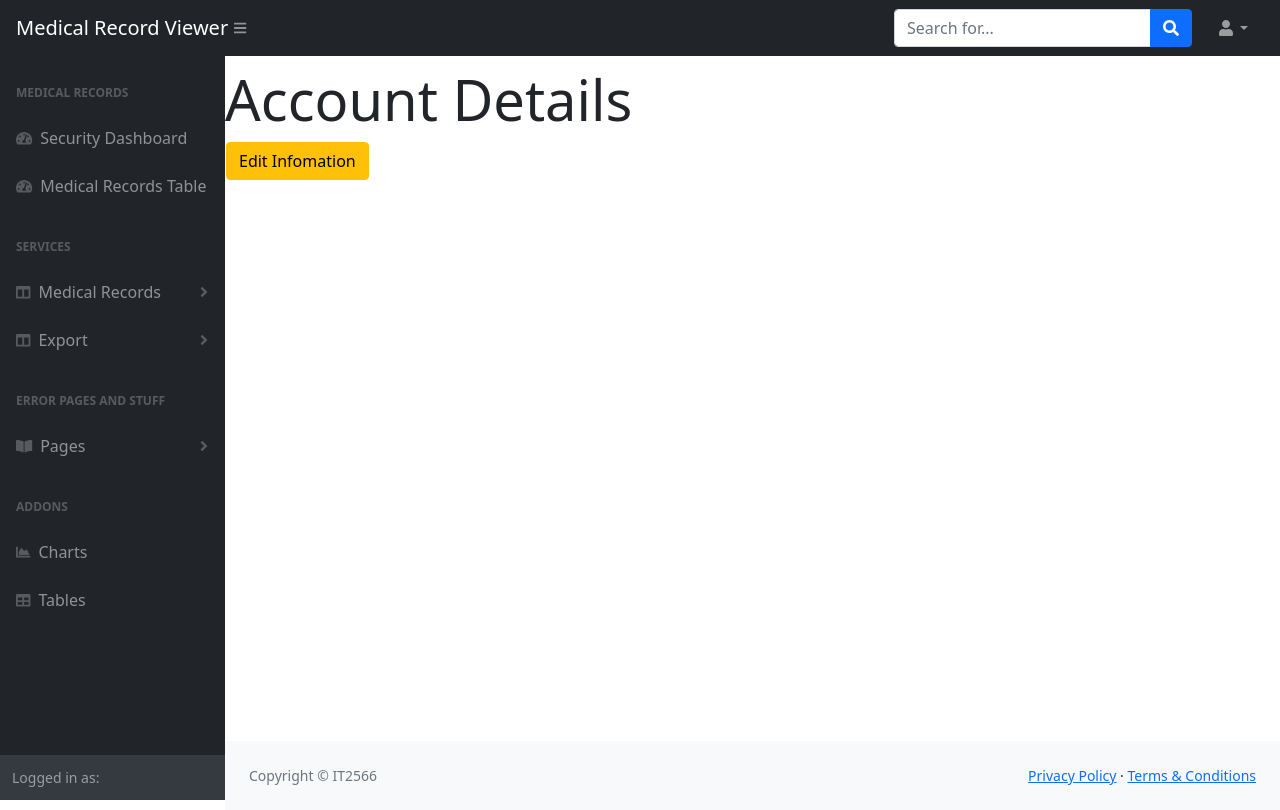
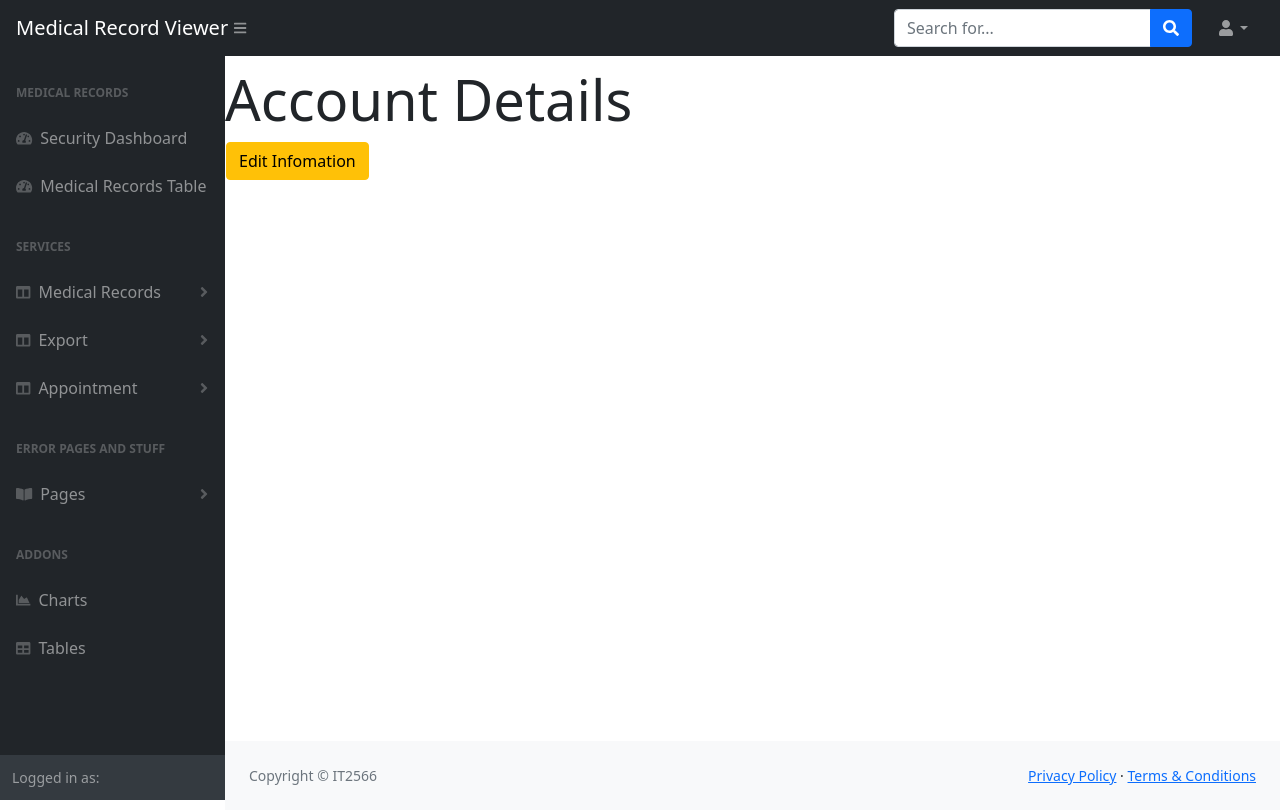
Before and after one commit to goheesheng/Infosec_Project, a Flask app: page /viewUser in a window 1280 px wide. Run offline with Flask 2, Linux system fonts and the light colour scheme; parts of the project's set-up code (start-up, migrations or seed data) failed here and were passed over; some libraries are stand-ins or nearby versions.

Commit message:
Added landing page for appointments

```diff
--- a/forms.py
+++ b/forms.py
@@ -2,7 +2,7 @@ import re
 from wtforms import StringField, validators, SubmitField, FileField, PasswordField
 from wtforms import Form, StringField, SelectField, TextAreaField, validators, PasswordField, BooleanField, FileField, PasswordField, IntegerField, DateField
 from wtforms_validators import AlphaSpace, AlphaNumeric, Integer
-#from wtforms.fields.html5 import DateField #Used for wtforms versions below 3.0.0
+from wtforms.fields.html5 import DateField #Used for wtforms versions below 3.0.0
 #from wtforms.fields.datetime import DateField #Used for wtforms version 3.0.0 onwards
 
 class FileSubmit(Form):
--- a/main.py
+++ b/main.py
@@ -1690,11 +1690,38 @@ with app.app_context():
             cursor = cnxn.cursor()
             user_appointment = str(appointment.date.data) + ", " + appointment.time.data
             print(user_appointment)
-            cursor.execute("update patients set appointment = ? where username = ?",(user_appointment,session['patients']))
-            flash(f'Your appointment has been booked on: {user_appointment}','success')
-            return redirect(url_for('appointment'))
-        print(session['patients'])
-        return render_template('appointment.html', form = appointment)
+            cursor.execute("update patients set appointment = ? where patient_id = ?",(user_appointment,session['id']))
+            cursor.commit()
+            flash(f'Your appointment has been successfully booked!','success')
+            return redirect(url_for('viewappointment'))
+        print(session['id'])
+        cursor = cnxn.cursor()
+        cursor.execute("select appointment from patients where username = ?", (session['username']))
+        existingappointment = cursor.fetchone()
+        if existingappointment[0] == None:
+            return render_template('appointment.html', form=appointment)
+        else:
+            flash(f'You have an existing appointment booked on: {existingappointment[0]}','error')
+            return render_template('appointment.html', form=appointment)
+
+    @app.route('/viewappointment')
+    def viewappointment():
+        cursor = cnxn.cursor()
+        cursor.execute("select appointment from patients where username = ?", (session['username']))
+        appointment = cursor.fetchone()
+        print(appointment)
+        if appointment[0] == None:
+            return render_template('viewappointment.html',appointment = None)
+        else:
+            appointmentcheck = datetime.strptime(appointment[0].split(',')[0],'%Y-%m-%d')
+            if appointmentcheck >= datetime.now():
+                return render_template('viewappointment.html',appointment = appointment[0])
+            elif appointment < datetime.now():
+                cursor.execute("update patients set appointment = NULL where patient_id = ?", (session['id']))
+                return render_template('viewwappointment.html',appointment = None)
+        #print(appointment[0].split(',')[0],session['username'])
+
+
 
     @app.route('/register', methods=['GET', 'POST'])
     def register():
@@ -1999,5 +2026,5 @@ with app.app_context():
         return redirect(url_for('homepage'))
 
 if __name__ == "__main__":
-    add_admin()
+    #add_admin()
     app.run(debug=True)
--- a/templates/includes/_sidebar.html
+++ b/templates/includes/_sidebar.html
@@ -60,6 +60,20 @@
                                 <a class="nav-link" href="/export">Export</a>
                             </nav>
                         </div>
+                        <a class="nav-link collapsed" href="#" data-bs-toggle="collapse" data-bs-target="#collapseappointment" aria-expanded="false" aria-controls="collapseLayouts">
+                            <div class="sb-nav-link-icon"><i class="fas fa-columns"></i></div>
+                            Appointment
+                            <div class="sb-sidenav-collapse-arrow"><i class="fas fa-angle-down"></i></div>
+                        </a>
+                        <div class="collapse" id="collapseappointment" aria-labelledby="headingOne" data-bs-parent="#sidenavAccordion">
+                            <nav class="sb-sidenav-menu-nested nav">
+                                <a class="nav-link" href="/appointment">Appointment</a>
+                            </nav>
+                            <nav class="sb-sidenav-menu-nested nav">
+                                <a class="nav-link" href="/viewappointment">View Appointment</a>
+                            </nav>
+                        </div>
+
                         <div class="sb-sidenav-menu-heading">Error Pages and Stuff</div>
                         <a class="nav-link collapsed" href="#" data-bs-toggle="collapse" data-bs-target="#collapsePages" aria-expanded="false" aria-controls="collapsePages">
                             <div class="sb-nav-link-icon"><i class="fas fa-book-open"></i></div>
```
